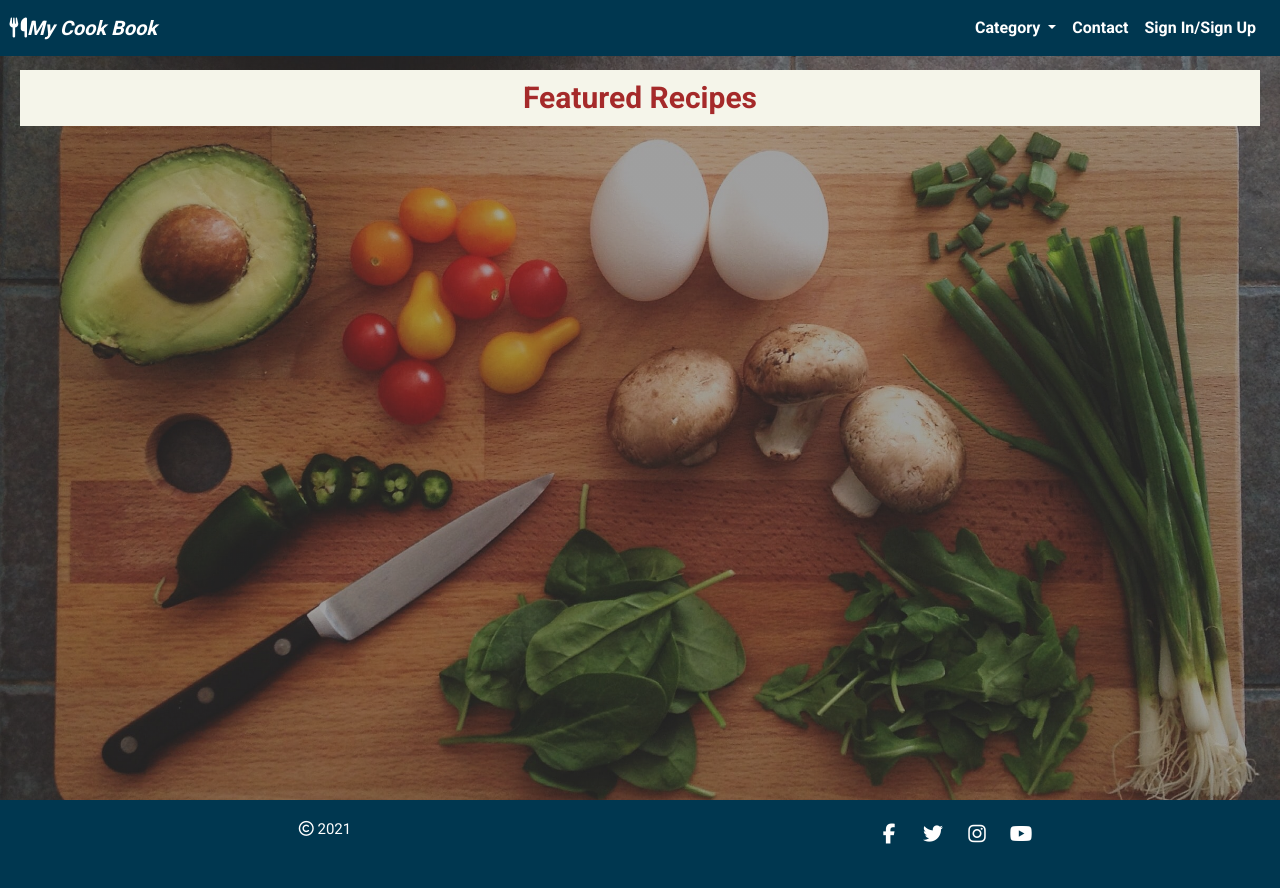
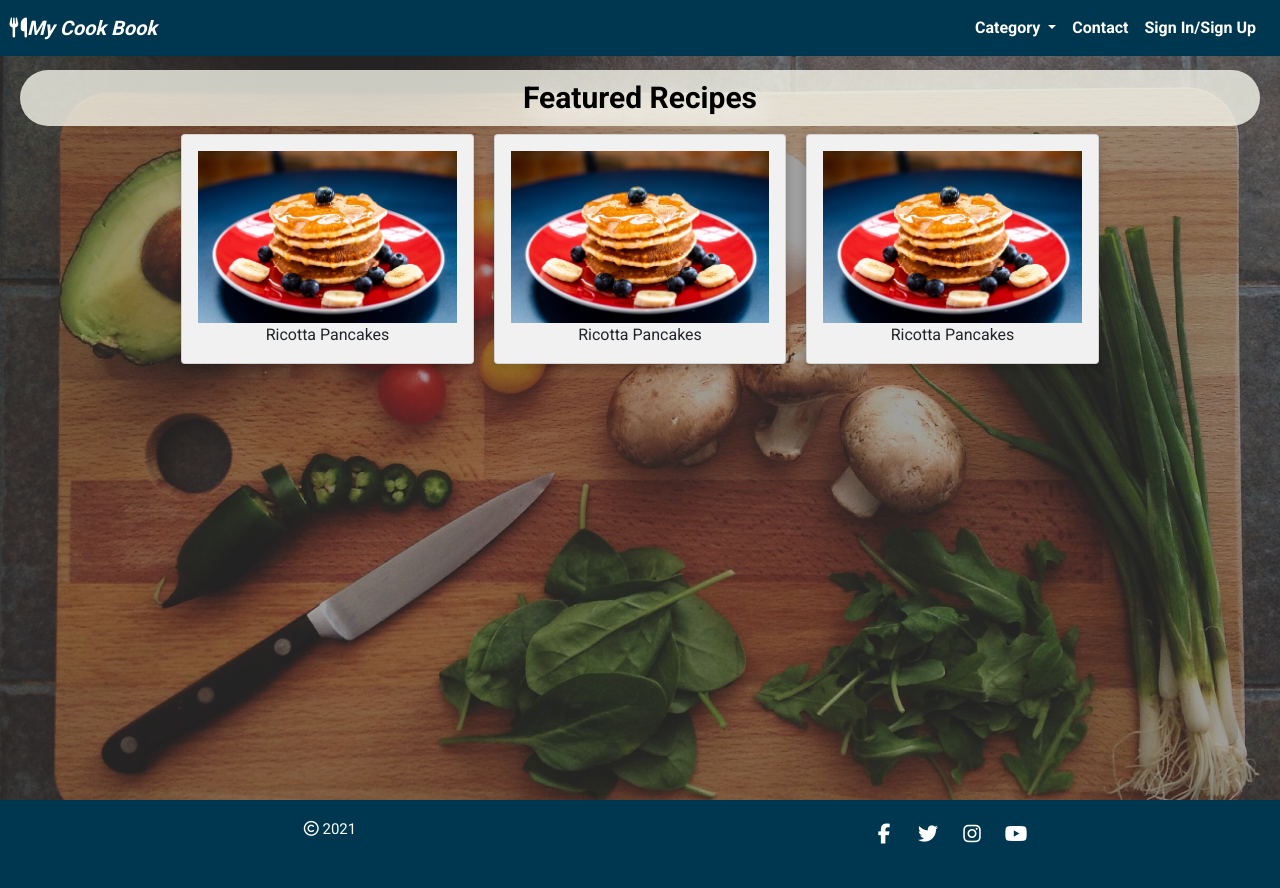
Before and after one commit to Code-Institute-Submissions/McHugh1894-MS3-CookBook_SepResub, a Flask app: page / in a window 1280 px wide. Run offline with Flask 2, Linux system fonts and the light colour scheme; some libraries are stand-ins or nearby versions.

Commit message:
Added cards to home.html subject to change

```diff
--- a/static/css/style.css
+++ b/static/css/style.css
@@ -66,6 +66,57 @@ body {
   background-size: cover;
   position: relative;
   overflow: hidden;
+}
+
+.recipe-header-home{
+  background-color: rgb(245, 245, 234, 0.8);
+  color:black;
+  font-size: 30px;
+  font-weight: bold;
+  padding: 10px;
+  border-radius: 50px;
+  align-items: center;
+  text-align: center;
+  width: 100%;
+  padding: 10px;
+  text-shadow: 10px 10px 20px #fafafa;
+  align-items: center;
+  text-align: center;
+}
+
+.column {
+  width: 25%;
+  padding: 0 10px;
+}
+
+/* Remove extra left and right margins, due to padding in columns */
+.row {
+  margin: 0 -5px;
+  justify-content: center;
+}
+
+/* Clear floats after the columns */
+.row:after {
+  content: "";
+  display: table;
+  clear: both;
+}
+
+/* Style the counter cards */
+.card {
+  box-shadow: 0 4px 8px 0 rgba(0, 0, 0, 0.2); /* this adds the "card" effect */
+  padding: 16px;
+  text-align: center;
+  background-color: #f1f1f1;
+}
+
+/* Responsive columns - one column layout (vertical) on small screens */
+@media screen and (max-width: 600px) {
+  .column {
+    width: 100%;
+    display: block;
+    margin-bottom: 20px;
+  }
 }
 
 /*Footer*/
--- a/templates/home.html
+++ b/templates/home.html
@@ -58,24 +58,22 @@
 
         <div class="hero-image">
                 <div class="recipe-text">
-                    <h2 class="recipe-header">Featured Recipes</h2>
+                    <h2 class="recipe-header-home">Featured Recipes</h2>
+                <div class="row">
+                    <div class="column">
+                      <div class="card"> <img src="static/images/ricotta-pancakes.jpg" alt="">Ricotta Pancakes</div>
                     </div>
+                    <div class="column">
+                      <div class="card">  <img src="static/images/ricotta-pancakes.jpg" alt="">Ricotta Pancakes</div>
                     </div>
-                <div class="container">
-                    <div class="row" style="justify-content: space-between;">
-                        {% for recipe in recipes %}
-                        <div class="col-12 col-md-6 col-lg-3 recipe-read" style="box-shadow: rgba(0, 0, 0, 35%) 0px 5px 15px;">
-                            <img class="recipe-img" src="{{ recipe.image_link }}" alt="{{ recipe.recipe_name }}" />
-                            <div class="recipe-title">
-                                <h5 class="card-title">{{recipe.recipe_name}}</h5>
-                                <hr />
-                                <p class="card-text">{{recipe.cook_time}}</p>
-                                <a href="{{ url_for('recipes', recipe_id=recipe._id) }}">{{ recipe.recipe_name }}</a>
+                    <div class="column">
+                      <div class="card">  <img src="static/images/ricotta-pancakes.jpg" alt="">Ricotta Pancakes </div>
                     </div>
                 </div>
             </div>
-                        {% endfor %}
         </div>
         </div>
 
+
+
                 {% endblock %}
```
Also changed, not shown: README.md, static/images/french-toast.jpg (added). Lines whose indentation alone changed are shown as unchanged.
